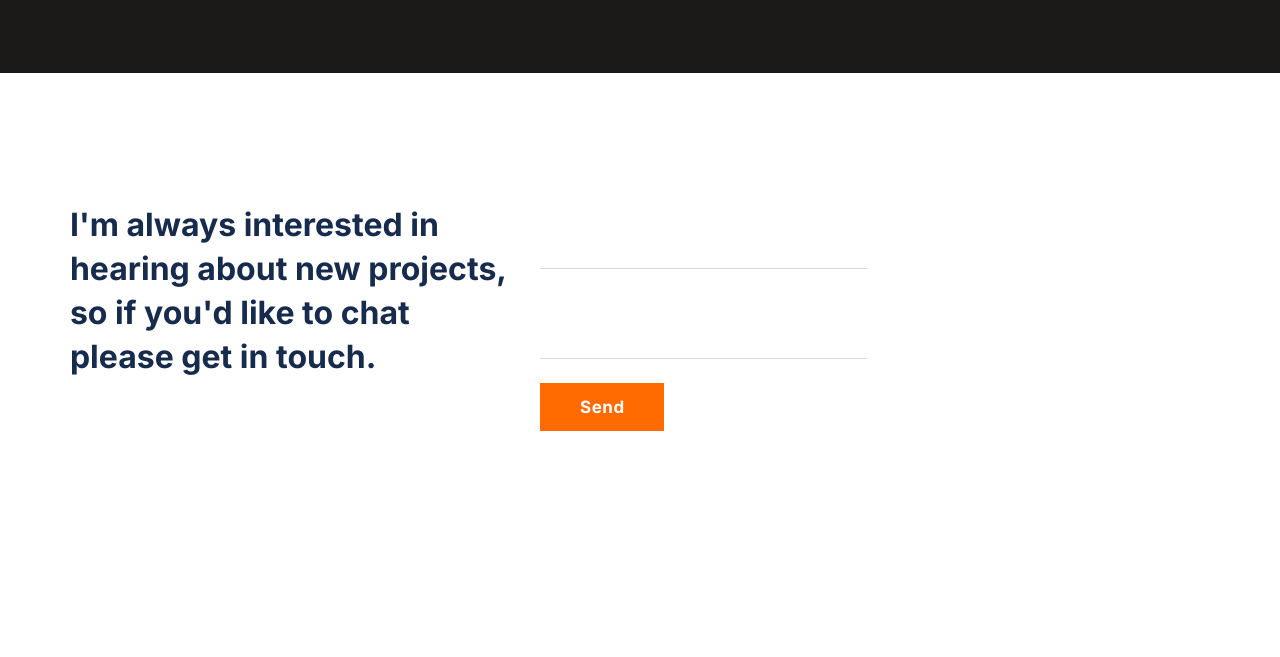
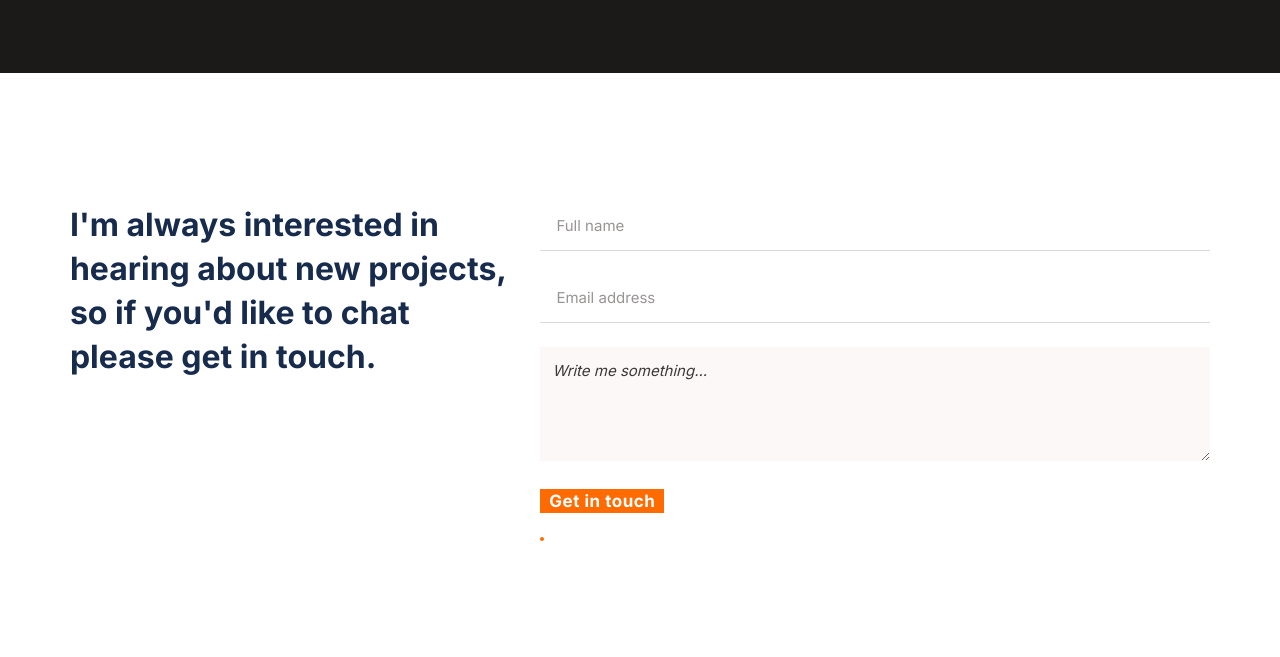
Before and after one commit to Saravanan0075656/saro.ms, a website: page index.html in a window 1280 px wide. Shown: the part 3545-4202 px from the top of the page. Drawn offline with Linux system fonts and the light colour scheme.

Commit message:
Update index.html

```diff
--- a/index.html
+++ b/index.html
@@ -127,17 +127,19 @@
       </section>
       <section id="form-section">
         <h2 class="form-heading">I'm always interested in hearing about new projects, so if you'd like to chat please get in touch.</h2>
-       <form name="contact" netlify>
-  <p>
-    <label>Name <input type="text" name="name" /></label>
-  </p>
-  <p>
-    <label>Email <input type="email" name="email" /></label>
-  </p>
-  <p>
-    <button type="submit">Send</button>
-  </p>
-</form>
+       <form id="form" action="https://formspree.io/f/xvoeyejv" method="post">
+          <label for="name">
+            <input id="name" name="name" type="text" maxlength="30" placeholder="Full name" required>
+          </label>
+          <label for="email">
+            <input id="email" name="email" type="email" placeholder="Email address" required>
+          </label>
+          <label for="message">
+            <textarea id="message" name="message" maxlength="500" placeholder="Write me something..." required></textarea>
+          </label>
+          <button class="btn" type="submit">Get in touch</button>
+          <p class="errText"></p>
+        </form>
       </section>
     </main>
     <footer>
```
